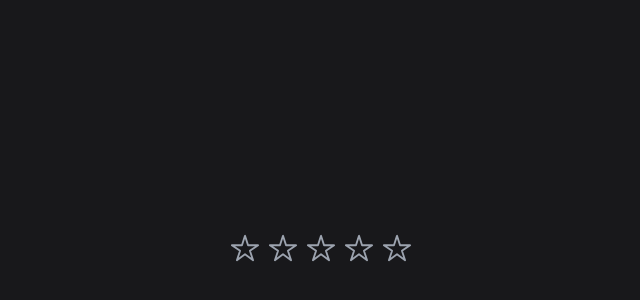
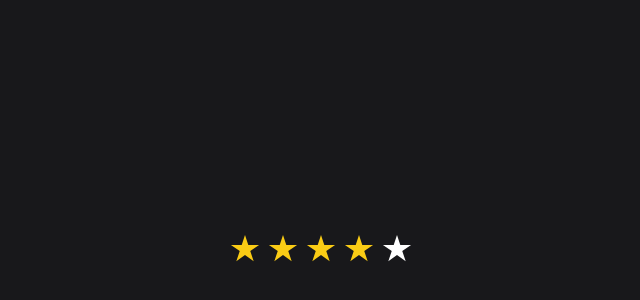
Before and after one commit to Ayu85/React-Machine-Coding, a React (Vite) app: page / in a window 1280 px wide. Shown: the part 152-452 px from the top of the page, without its empty margins (319-959 px from the left). Built offline with nearby package versions, Linux system fonts and the light colour scheme.

Commit message:
re usable

```diff
--- a/src/Questions/Star Rating/Rating.tsx
+++ b/src/Questions/Star Rating/Rating.tsx
@@ -1,30 +1,48 @@
 import React, { useState } from 'react';
 import { IoStarOutline, IoStarSharp, IoStarHalfSharp } from 'react-icons/io5';
 
+// const Rating = () => {
+//     const [rating, setRating] = useState(0); // Rating selected by user
+//     const [hover, setHover] = useState(0);   // Rating when hovering
+
+//     const renderStar = (index) => {
+//         if (hover >= index + 1) {
+//             return <IoStarSharp className="text-yellow-400 text-3xl" />;
+//         } else if (rating >= index + 1) {
+//             return <IoStarSharp className="text-yellow-400 text-3xl" />;
+//         }
+//         return <IoStarOutline className="text-gray-400 text-3xl" />;
+//     };
+
+//     return (
+//         <div className="flex items-center gap-2">
+//             {[...Array(5)].map((_, idx) => (
+//                 <span
+//                     key={idx}
+//                     onClick={() => setRating(idx + 1)}
+//                     onMouseOver={() => setHover(idx + 1)}
+//                     onMouseLeave={() => setHover(0)}
+//                     className="cursor-pointer"
+//                 >
+//                     {renderStar(idx)}
+//                 </span>
+//             ))}
+//         </div>
+//     );
+// };
+// to make the component resuable by dynamic rating by user
 const Rating = () => {
-    const [rating, setRating] = useState(0); // Rating selected by user
-    const [hover, setHover] = useState(0);   // Rating when hovering
-
-    const renderStar = (index) => {
-        if (hover >= index + 1) {
-            return <IoStarSharp className="text-yellow-400 text-3xl" />;
-        } else if (rating >= index + 1) {
-            return <IoStarSharp className="text-yellow-400 text-3xl" />;
-        }
-        return <IoStarOutline className="text-gray-400 text-3xl" />;
-    };
+    const [rating, setRating] = useState(4); // Rating selected by user
 
     return (
         <div className="flex items-center gap-2">
             {[...Array(5)].map((_, idx) => (
                 <span
                     key={idx}
-                    onClick={() => setRating(idx + 1)}
-                    onMouseOver={() => setHover(idx + 1)}
-                    onMouseLeave={() => setHover(0)}
-                    className="cursor-pointer"
+                    className={`cursor-pointer text-3xl ${idx < rating && "text-yellow-400"}`}
                 >
-                    {renderStar(idx)}
+                    <IoStarSharp />
+
                 </span>
             ))}
         </div>
```
